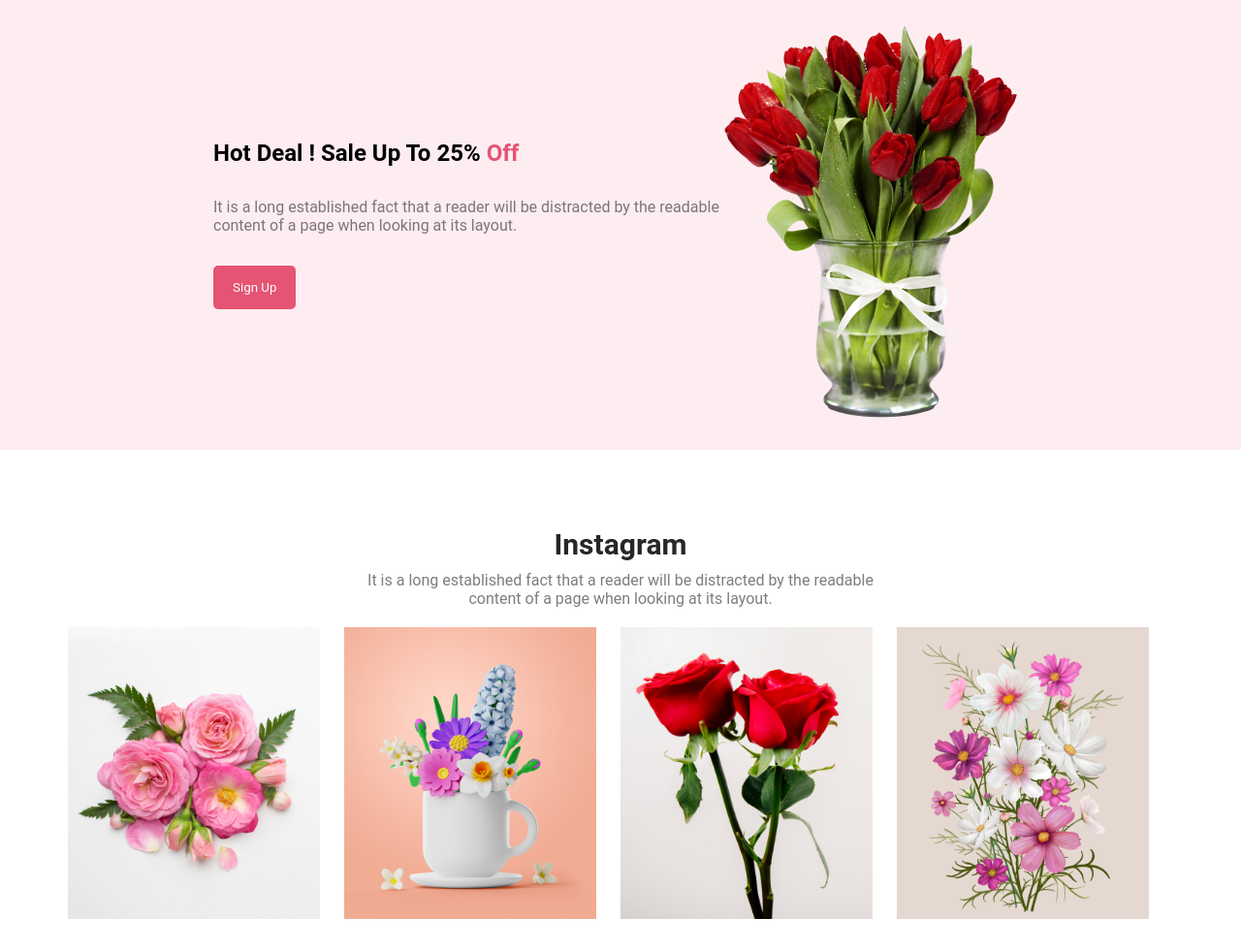
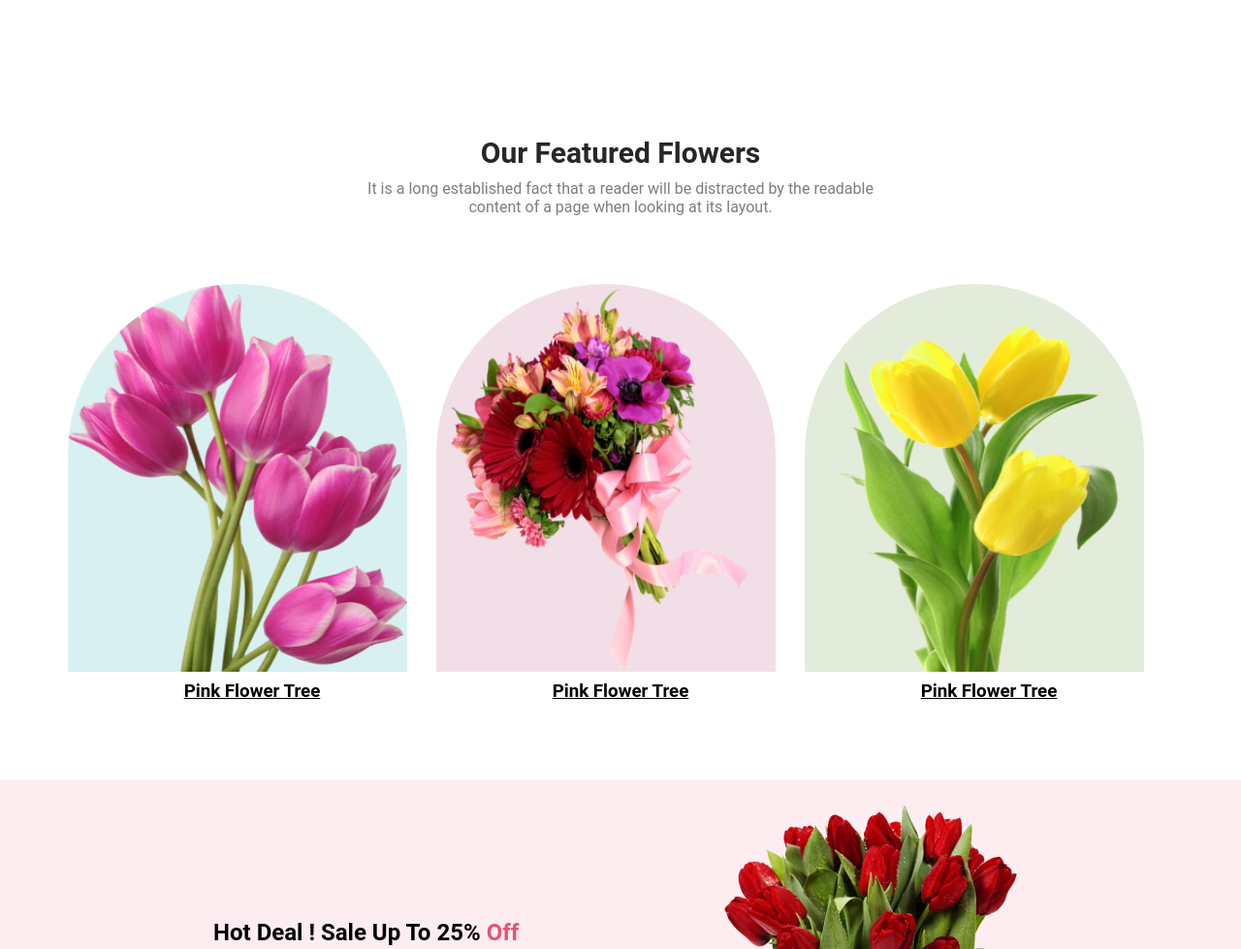
Before and after one commit to atikurrahman33/assignment01, a plain HTML site: page index.html in a window 1280 px wide. Shown: the part 524-1503 px from the top of the page at 97% size. Drawn offline with Linux system fonts and the light colour scheme.

Commit message:
Feature img sction complete

```diff
--- a/index.html
+++ b/index.html
@@ -1,18 +1,22 @@
 <!DOCTYPE html>
 <html lang="en">
+
 <head>
     <meta charset="UTF-8">
     <meta name="viewport" content="width=device-width, initial-scale=1.0">
     <title>Assignment 01</title>
     <link rel="stylesheet" href="style/style.css">
 </head>
+
 <body>
     <!-- Banner section start -->
     <section class="banner">
         <div class="banner-content">
             <div>
                 <h1 class="bannerHeading">Let's make<br>beautiful flowers a<br>part of your life.</h1>
-                <p class="bannerDescription">It is a long established fact that a reader will be distracted by the readable<br>content of a page when looking at its layout. The point of using Lorem Ipsum is<br>that it has a more-or-less normal distribution of letters.</p>
+                <p class="bannerDescription">It is a long established fact that a reader will be distracted by the
+                    readable<br>content of a page when looking at its layout. The point of using Lorem Ipsum is<br>that
+                    it has a more-or-less normal distribution of letters.</p>
                 <button class="btn">Shop Now</button>
             </div>
             <div class="imgDiv">
@@ -21,12 +25,38 @@
         </div>
     </section>
     <!-- Banner section end   -->
+    <!-- Features image start -->
+    <section style="margin: 80px 0;">
+        <div class="featureimgContent">
+            <div class="heading">
+                <h1 class="section-heading">Our Featured Flowers</h1>
+                <p class="instaDescription">It is a long established fact that a reader will be distracted by the
+                    readable<br>content of a page when looking at its layout.</p>
+            </div>
+        </div>
+        <div class="images">
+            <div>
+                <img class="img2" src="assets/pngwing 6.png" alt="">
+                <h3 style="text-align: center; margin-top: 5px; "><u>Pink Flower Tree</u></h3>
+            </div>
+            <div>
+                <img class="img1" src="assets/pngwing 5.png" alt="">
+                <h3 style="text-align: center; margin-top: 5px; "><u>Pink Flower Tree</u></h3>
+            </div>
+            <div>
+                <img class="img3" src="assets/pngwing 7.png" alt="">
+                <h3 style="text-align: center; margin-top: 5px; "><u>Pink Flower Tree</u></h3>
+            </div>
+        </div>
+    </section>
+    <!-- Features image end-->
     <!-- Offers section start -->
     <section class="offer">
         <div class="offer-section">
             <div>
                 <h1>Hot Deal ! Sale Up To 25% <span class="footer-title">Off</span></h1>
-                <p class="bannerDescription">It is a long established fact that a reader will be distracted by the readable content of a page when looking at its layout.</p>
+                <p class="bannerDescription">It is a long established fact that a reader will be distracted by the
+                    readable content of a page when looking at its layout.</p>
                 <button class="btn">Sign Up</button>
             </div>
             <div class="offers-img">
@@ -40,7 +70,8 @@
         <div class="insta-content">
             <div class="heading">
                 <h1 class="section-heading">Instagram</h1>
-                <p class="instaDescription">It is a long established fact that a reader will be distracted by the readable<br>content of a page when looking at its layout.</p>
+                <p class="instaDescription">It is a long established fact that a reader will be distracted by the
+                    readable<br>content of a page when looking at its layout.</p>
             </div>
             <div class="feature-img">
                 <img src="assets/Flower 01.png" alt="">
@@ -51,14 +82,28 @@
         </div>
     </section>
     <!-- Instagram feature section end   -->
+    <!-- Subscription section Start -->
+    <section class="subscription">
+        <div class="subscription-content">
+            <h1 class="section-heading">Get The Latest Deals</h1>
+            <p class="subscription-desc">$30 coupon for first shopping</p>
+            <div>
+                <input class="input-box" type="email" name="" id="" placeholder="Enter you email">
+                <button class="btn">Subscribe</button>
+            </div>
+        </div>
+    </section>
+    <!-- Subscription section End -->
     <!-- Footer section Start -->
     <footer>
         <div>
             <h1 class="footer-title2"><span class="footer-title">Flower</span>Shop</h1>
-            <p class="footer-description">It is a long established fact that a reader will be distracted by the readable<br>content of a page when looking at its layout.</p>
+            <p class="footer-description">It is a long established fact that a reader will be distracted by the
+                readable<br>content of a page when looking at its layout.</p>
             <p class="copyright">@2020-2023, FlowerShop.com. All rights reserved.</p>
         </div>
     </footer>
     <!-- Footer section End -->
 </body>
+
 </html>
--- a/style/style.css
+++ b/style/style.css
@@ -54,6 +54,35 @@
 }
 
 /* banner style end */
+
+/* Feature img section style start  */
+.featureimgContent{
+    padding: 60px 0;
+}
+/* Feature img section style end  */
+.images{
+    width: 1140px;
+    margin: 0 auto;
+    display: grid;
+    grid-template-columns: repeat(3, 1fr);
+
+}
+.images img{
+    width: 350px;
+    height: 400px;
+}
+.img1{
+    border-radius: 300px 300px 0px 0px;
+    background: rgba(167, 33, 98, 0.15);
+}
+.img2{
+    border-radius: 300px 300px 0px 0px;
+    background: rgba(5, 151, 160, 0.15);
+}
+.img3{
+    border-radius: 300px 300px 0px 0px;
+    background: rgba(71, 125, 17, 0.15);
+}
 /* Offer section Styling Start */
 .offer-section{
     width: 840px;
@@ -81,7 +110,8 @@
     font-weight: 700;
     font-size: 30px;
 }
-.instaDescription{
+.instaDescription,
+.subscription-desc{
     color: rgba(39, 39, 39, 0.60);
     font-weight: 400;
     margin: 10px 0;
@@ -95,6 +125,27 @@
     width: 260px;
 }
 /* Instagram section style end */
+/* Subscription section style start */
+.subscription{
+    width: 1140px;
+    margin: 120px auto;
+    background-image: url(../assets/Rectangle\ 9.png);
+    background-position: center;
+    background-size: cover;
+    /* height: 400px; */
+    padding: 140px 0;
+}
+.subscription-content{
+    text-align: center;
+}
+.input-box{
+    margin-top: 20px;
+    padding: 14px 5px;
+    border: 0;
+    background-color: #fff;
+    border-radius: 5px;
+    width: 400px;
+}
 /* Footer section style start */
 footer {
     background: #111010;
```
